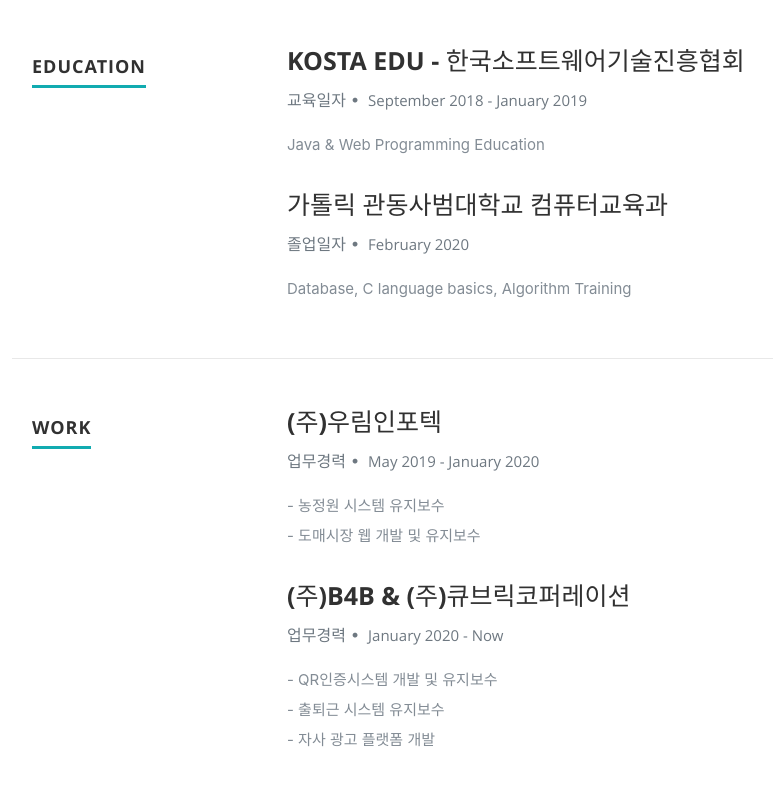
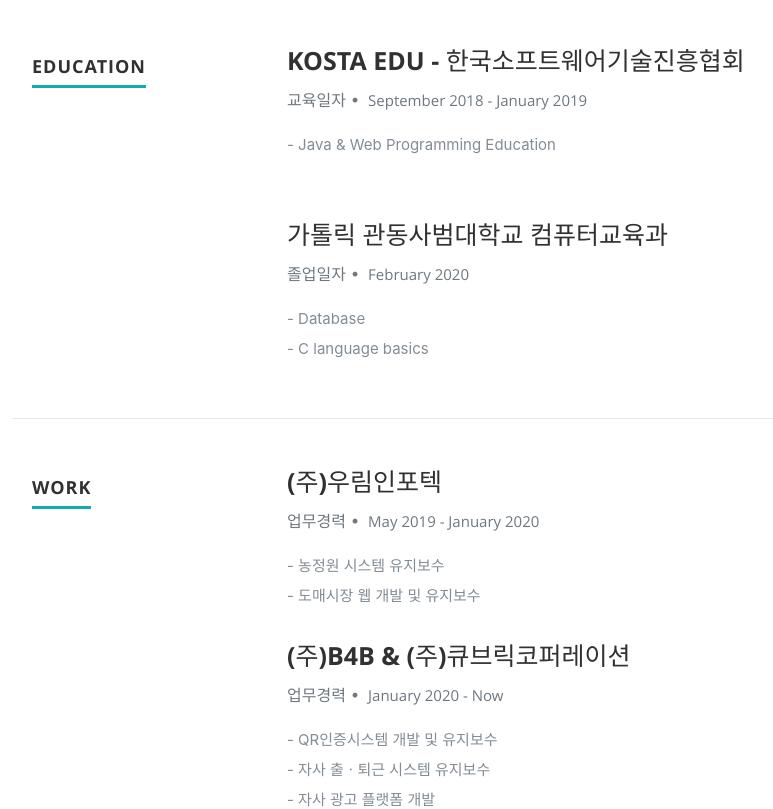
Before and after one commit to kim911003/react_portfolio_v1, a React (Create React App) app: page / in a window 1280 px wide. Shown: the part 1480-2289 px from the top of the page, without its empty margins (118-891 px from the left). Built offline with nearby package versions, Linux system fonts and the light colour scheme.

Commit message:
resuem, resumeData

```diff
--- a/src/components/Resume.js
+++ b/src/components/Resume.js
@@ -20,7 +20,9 @@
                           {item.specialization}
                           <span>&bull;</span> <em className="date">{item.MonthOfPassing} {item.YearOfPassing}</em></p>
                           <p>
-                          {item.Achievements}
+							  {item.Achievements}<br></br>
+							  {item.SecondsAchievements}<br></br>
+							  {item.ThridAchievements != null  &&item.ThridAchievement}
                           </p>
                        </div>
                     </div>
@@ -45,11 +47,9 @@
                           {item.specialization}
                           <span>&bull;</span> <em className="date">{item.MonthOfLeaving} {item.YearOfLeaving}</em></p>
                           <p>
-                          {item.Achievements}<br></br>
-					      {item.SecondsAchievements}<br></br>
-							  {item.ThridAchievements != null  &&
-								item.ThridAchievements
-							  }
+							  {item.Achievements}<br></br>
+							  {item.SecondsAchievements}<br></br>
+							  {item.ThridAchievements != null  &&item.ThridAchievements}
                           </p>
                        </div>
 
--- a/src/resumeData.js
+++ b/src/resumeData.js
@@ -35,14 +35,17 @@
         "specialization":"교육일자",
         "MonthOfPassing":"September",
         "YearOfPassing":"2018 - January 2019",
-        "Achievements":"Java & Web Programming Education"
+        "Achievements":" - Java & Web Programming Education"
       },
       {
         "UniversityName":"가톨릭 관동사범대학교 컴퓨터교육과",
         "specialization":"졸업일자",
         "MonthOfPassing":"February",
         "YearOfPassing":"2020",
-        "Achievements":"Database, C language basics, Algorithm Training"
+        "Achievements":" - Database",
+		"SecondsAchievements":" - C language basics",
+		"ThridAchievements":" - Algorithm Training"
+
       }
     ],
     "work":[
@@ -60,7 +63,7 @@
         "MonthOfLeaving":"January",
         "YearOfLeaving":"2020 - Now",
         "Achievements":" - QR인증시스템 개발 및 유지보수",
-		"SecondsAchievements":" - 출퇴근 시스템 유지보수",
+		"SecondsAchievements":" - 자사 출ㆍ퇴근 시스템 유지보수",
 		"ThridAchievements": " - 자사 광고 플랫폼 개발"
       }
     ],
```
